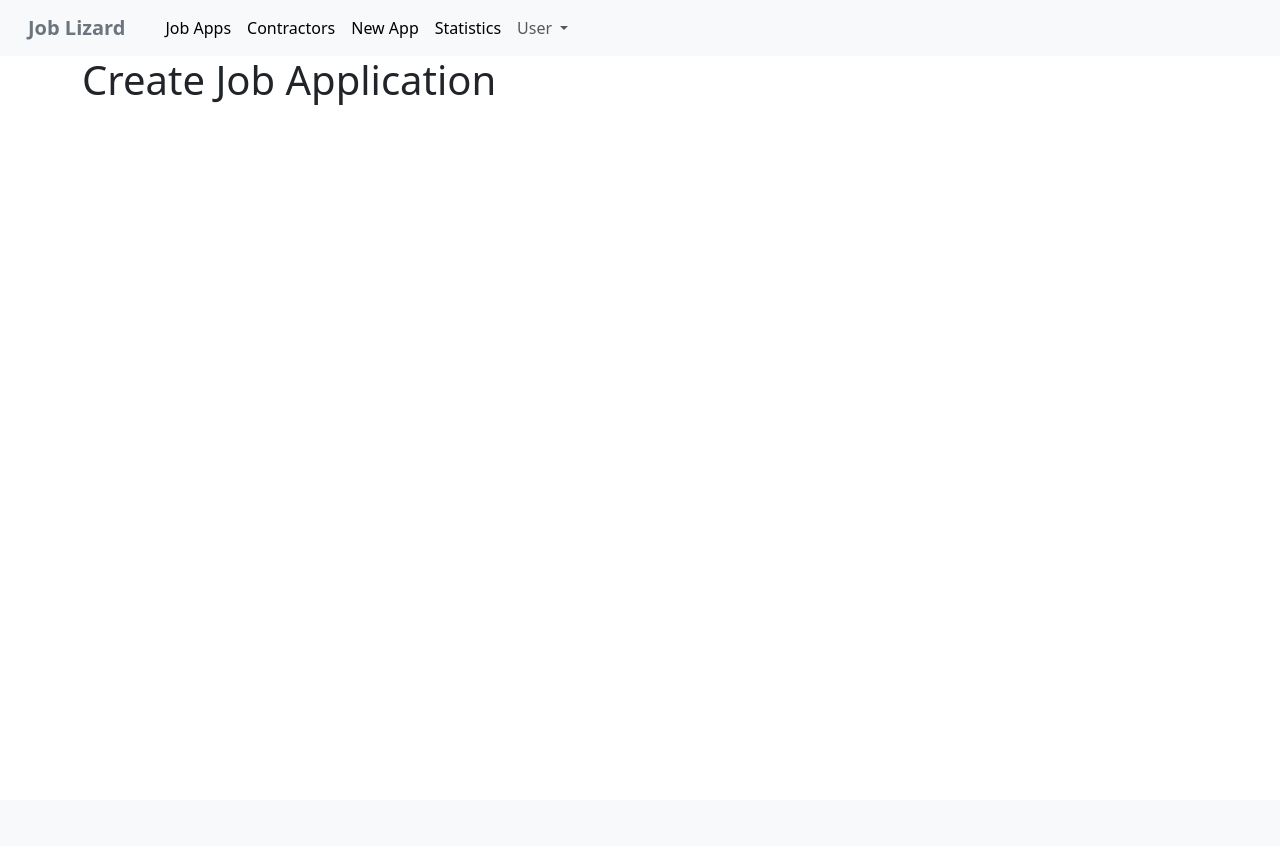
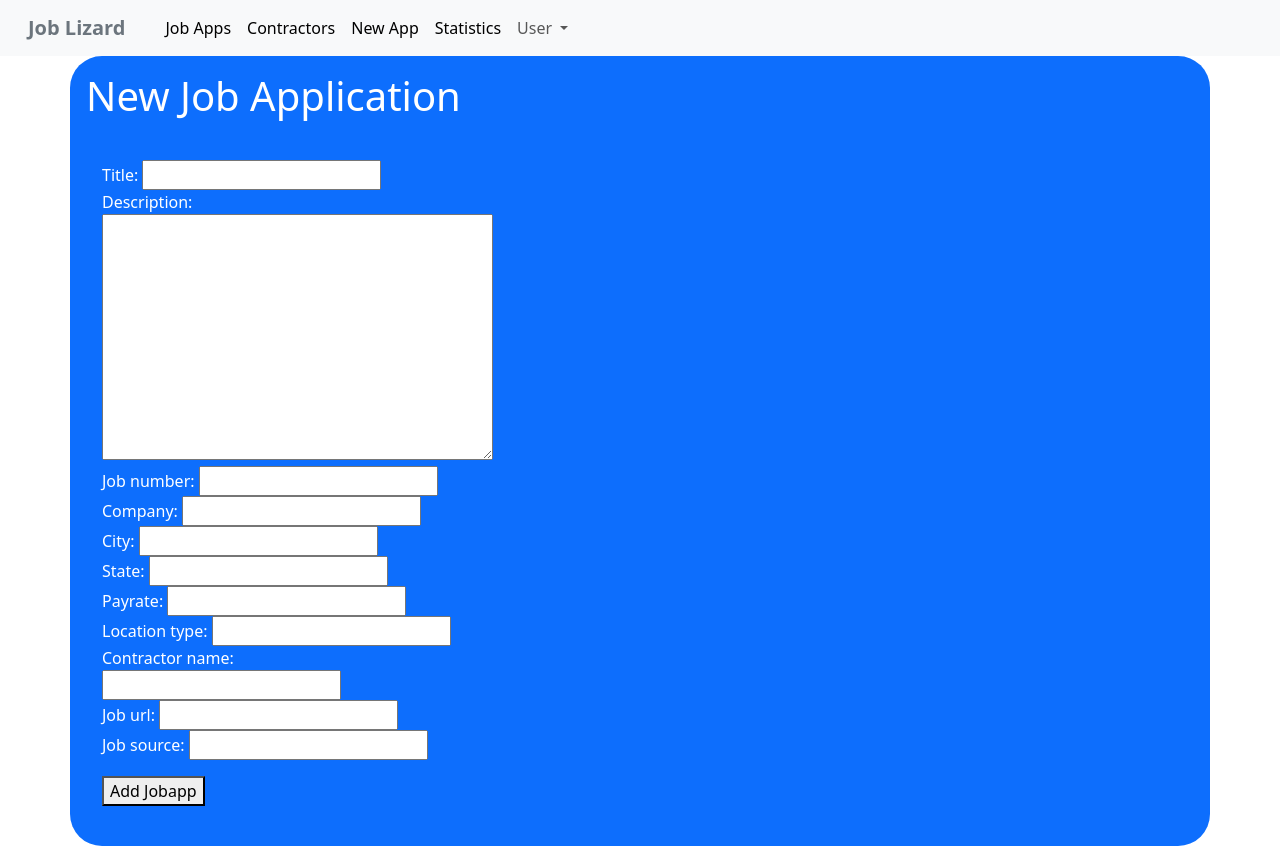
Before and after one commit to garykpdx/jobtracker, a Django app: page /jobapps/new-job/ in a window 1280 px wide. Before the commit the page ends 105 px from the top, so only its background shows below. Run offline with Django 5.2, Linux system fonts and the light colour scheme; the visitor is signed in with stand-in values (Sample User, id 1); parts of the project's set-up code (start-up, migrations or seed data) failed here and were passed over.

Commit message:
form added for creating new jobapp

```diff
--- /dev/null
+++ b/jobtracker/jobapps/forms.py
@@ -0,0 +1,20 @@
+from django import forms
+from . import models
+
+
+class CreateJobapp(forms.ModelForm):
+    class Meta:
+        model = models.JobApp
+        fields = [
+            "title",
+            "description",
+            "job_number",
+            "company",
+            "city",
+            "state",
+            "payrate",
+            "location_type",
+            "contractor_name",
+            "job_url",
+            "job_source",
+        ]
--- a/jobtracker/jobapps/templates/jobapps/new_jobapp.html
+++ b/jobtracker/jobapps/templates/jobapps/new_jobapp.html
@@ -5,62 +5,21 @@ Job Tracker - New Job App
 {% endblock %}
 
 {% block content %}
-<div class="container-sm">
-    <h1>Create Job Application</h1>
-<!--    <div class="row mb-1 text-align-start">-->
-<!--        <div class="col">-->
-<!--            <p class="h4 bg-primary text-light">Title</p>-->
-<!--        </div>-->
-<!--        <div class="col">-->
-<!--            <p class="h4 bg-primary text-light">Company</p>-->
-<!--        </div>-->
-<!--        <div class="col-3">-->
-<!--            <p class="h4 bg-primary text-light">Date</p>-->
-<!--        </div>-->
-<!--    </div>-->
-<!--    <div class="row mb-4 text-align-start">-->
-<!--        <div class="col text-start">-->
-<!--            {{ jobapp.title }}-->
-<!--        </div>-->
-<!--        <div class="col text-start">-->
-<!--            {{ jobapp.company }}-->
-<!--        </div>-->
-<!--        <div class="col-3 text-start">-->
-<!--            {{ jobapp.applied_dt|date:"SHORT_DATE_FORMAT" }}-->
-<!--        </div>-->
-<!--    </div>-->
-<!--    <div class="row mb-1">-->
-<!--        <div class="col-3 my-2 text-start">-->
-<!--            <p class="h4 bg-primary text-light">City / State</p>-->
-<!--        </div>-->
-<!--        <div class="col-2 my-2 text-start">-->
-<!--            <p class="h4 bg-primary text-light">Job Number</p>-->
-<!--        </div>-->
-<!--        <div class="col-3 my-2 text-start">-->
-<!--            <p class="h4 bg-primary text-light">Location</p>-->
-<!--        </div>-->
-<!--    </div>-->
-<!--    <div class="row mb-4 text-align-start">-->
-<!--        <div class="col-2 text-start">-->
-<!--            {{ jobapp.city }}-->
-<!--        </div>-->
-<!--        <div class="col-1 text-start">-->
-<!--            {{ jobapp.state }}-->
-<!--        </div>-->
-<!--        <div class="col-2 text-start">-->
-<!--            {{ jobapp.job_number }}-->
-<!--        </div>-->
-<!--        <div class="col-3 text-start">-->
-<!--            {{ jobapp.location_type }}-->
-<!--        </div>-->
-<!--    </div>-->
-<!--    <div class="row mb-4">-->
-<!--        <div class="col">-->
-<!--            <p class="h4 bg-primary text-light">Description</p>-->
-<!--        {{ jobapp.description }}-->
-<!--        </div>-->
-<!--    </div>-->
-
+<div class="container-sm text-bg-primary p-3 rounded-5">
+        <div class="row align-items-start">
+            <div class="col mb-3">
+                <h1>New Job Application</h1>
+            </div>
+        </div>
+        <div class="row align-items-start mb-2">
+            <div class="col-4 m-3 text-top">
+                <form action="{% url 'new-job' %}" method="post" enctype="multipart/form-data">
+                    {% csrf_token %}
+                    {{ form }}
+                    <button class="mt-3">Add Jobapp</button>
+                </form>
+            </div>
+        </div>
 </div>
 
 {% endblock %}
--- a/jobtracker/jobapps/views.py
+++ b/jobtracker/jobapps/views.py
@@ -1,16 +1,22 @@
-from django.shortcuts import render
+from django.shortcuts import (
+    render,
+    redirect,
+)
 from django.http import HttpResponse
 from django.contrib.auth.decorators import login_required
 from .models import JobApp
+from . import forms
 
 
 # Create your views here.
+@login_required(login_url="/users/login/")
 def jobapp_list(request):
     jobapps = JobApp.objects.all().order_by("-applied_dt")
     return render(request, 'jobapps/jobapp_list.html', {"jobapps": jobapps})
 
 
 # should convert with int converter for using with job_id unique ID: <int:job_id>
+@login_required(login_url="/users/login/")
 def jobapp_page(request, slug):
     jobapp = JobApp.objects.get(slug=slug)
     return render(request, 'jobapps/jobapp_page.html', {"jobapp": jobapp})
@@ -18,4 +24,11 @@ def jobapp_page(request, slug):
 
 @login_required(login_url="/users/login/")
 def new_jobapp(request):
-    return render(request, 'jobapps/new_jobapp.html')
+    if request.method == "POST":
+        form = forms.CreateJobapp(request.POST)
+        if form.is_valid():
+            # save with user
+            return redirect("jobapps")
+    else:
+        form = forms.CreateJobapp()
+    return render(request, 'jobapps/new_jobapp.html', {"form": form})
```
